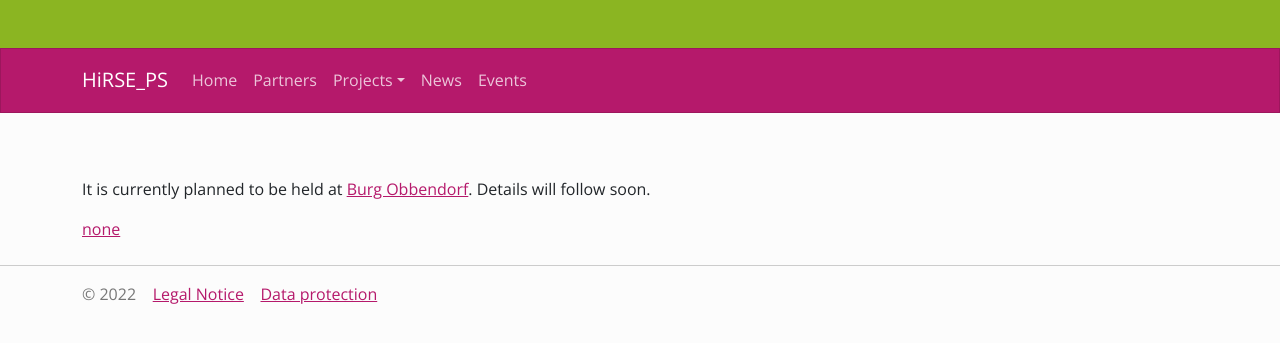
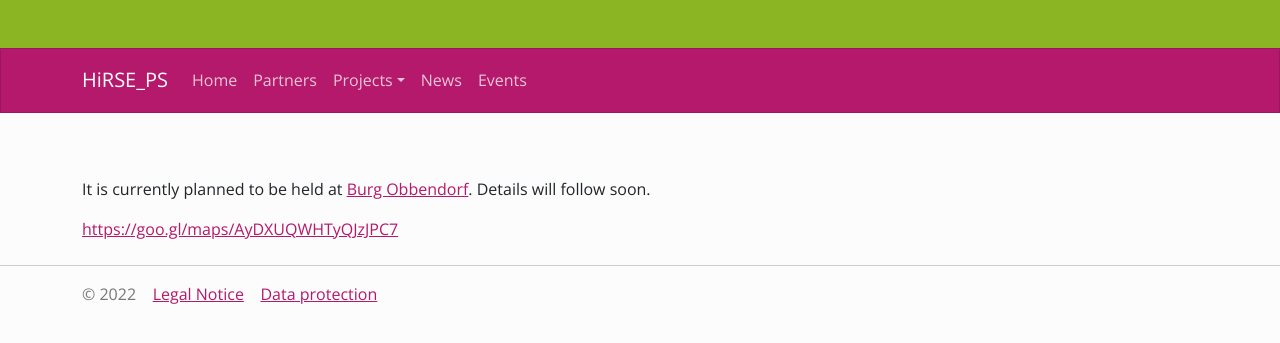
Before and after one commit to Helmholtz-HiRSE/helmholtz-hirse.github.io, a Jekyll site: the page built from _events/2022_02_25-livemeeting.md, in a window 1280 px wide. Shown: the top 343 px of the page. Built offline with Jekyll 4.4.1, drawn with Linux system fonts in a browser that asks for light colours; nearby versions of some CDN libraries.

Commit message:
Update 2022_02_25-livemeeting.md

```diff
--- a/_events/2022_02_25-livemeeting.md
+++ b/_events/2022_02_25-livemeeting.md
@@ -3,7 +3,7 @@ layout: events
 title:  "HiRSE_PS Live Meeting"
 start_date: 01.06.2022
 end_date: 02.06.2022
-link: none
+link: https://goo.gl/maps/AyDXUQWHTyQJzJPC7
 excerpt_separator: <!--more-->
 ---
 
```
